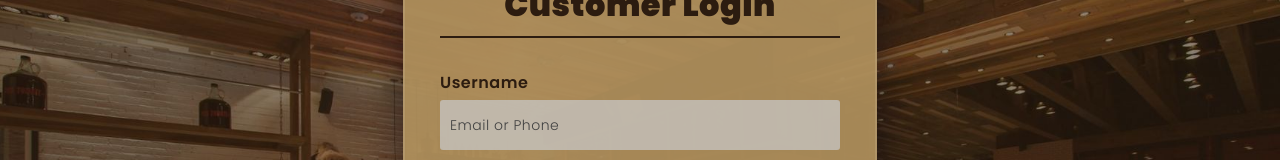
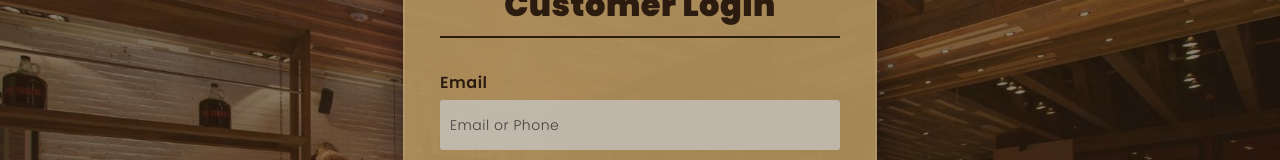
Before and after one commit to eliou21/final-project-group-1-webdevt, a React (Create React App) app: page /login/customer in a window 1280 px wide. Shown: the part 166-326 px from the top of the page. Built offline with nearby package versions, Linux system fonts and the light colour scheme; a web font is replaced by a local one.

Commit message:
changes in Login of Admin and Customer

```diff
--- a/src/components/Admin/AdminLogin.js
+++ b/src/components/Admin/AdminLogin.js
@@ -41,7 +41,7 @@ function AdminLogin({ onLogin }) {
        <h3>Admin Login</h3>
 
       <div className="input-box">
-       <label htmlFor="username" className="label-l">Username</label>
+       <label htmlFor="username" className="label-l">Email</label>
        <input
          type="email"
          value={email}
--- a/src/components/RegularUser/CustomerLogin.js
+++ b/src/components/RegularUser/CustomerLogin.js
@@ -37,7 +37,7 @@ function CustomerLogin({ onLogin }) {
        <h3>Customer Login </h3>
 
         <div className="input-box">
-       <label htmlFor="username" className="label-l">Username</label>
+       <label htmlFor="username" className="label-l">Email</label>
        <input
          type="text"
          placeholder="Email or Phone"
```
